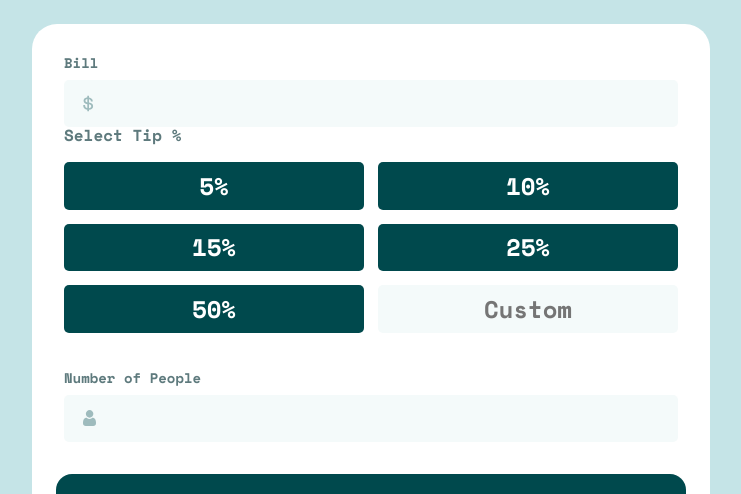
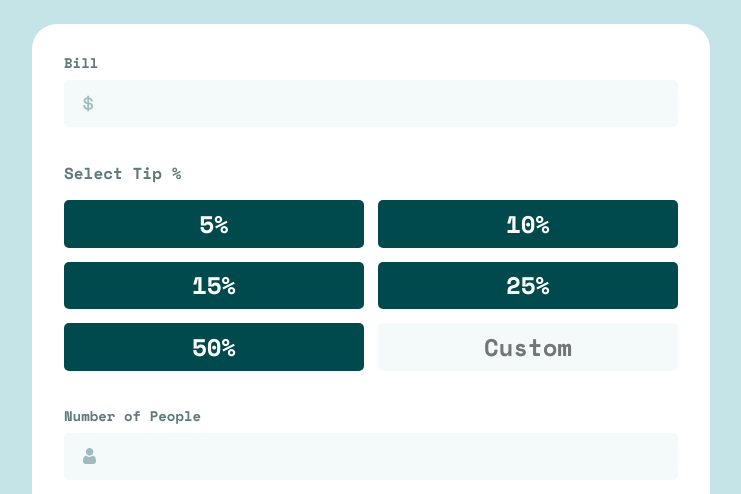
Before and after one commit to ParhamBRG/fem-tip-calculator-app, a website: page index.html in a window 1280 px wide. Shown: the part 126-620 px from the top of the page, without its empty margins (269-1010 px from the left). Drawn offline with nearby package versions, Linux system fonts and the light colour scheme; files that its build step writes are made by us from their sources.

Commit message:
Fix Margin in fieldset

```diff
--- a/app/scss/components/inputs.scss
+++ b/app/scss/components/inputs.scss
@@ -34,7 +34,6 @@
     padding: 0;
     line-height: 1;
     margin-bottom: rem(19);
-    margin-top: rem(38);
   }
 
   &__bill,
--- a/app/scss/components/tips_grid.scss
+++ b/app/scss/components/tips_grid.scss
@@ -7,7 +7,7 @@
   gap: rem(14);
   border: none;
   padding: 0px;
-  margin: 0 0 rem(38) 0;
+  margin: rem(38) 0 rem(38) 0;
 
   @include breakpoints(large) {
     display: grid;
```
